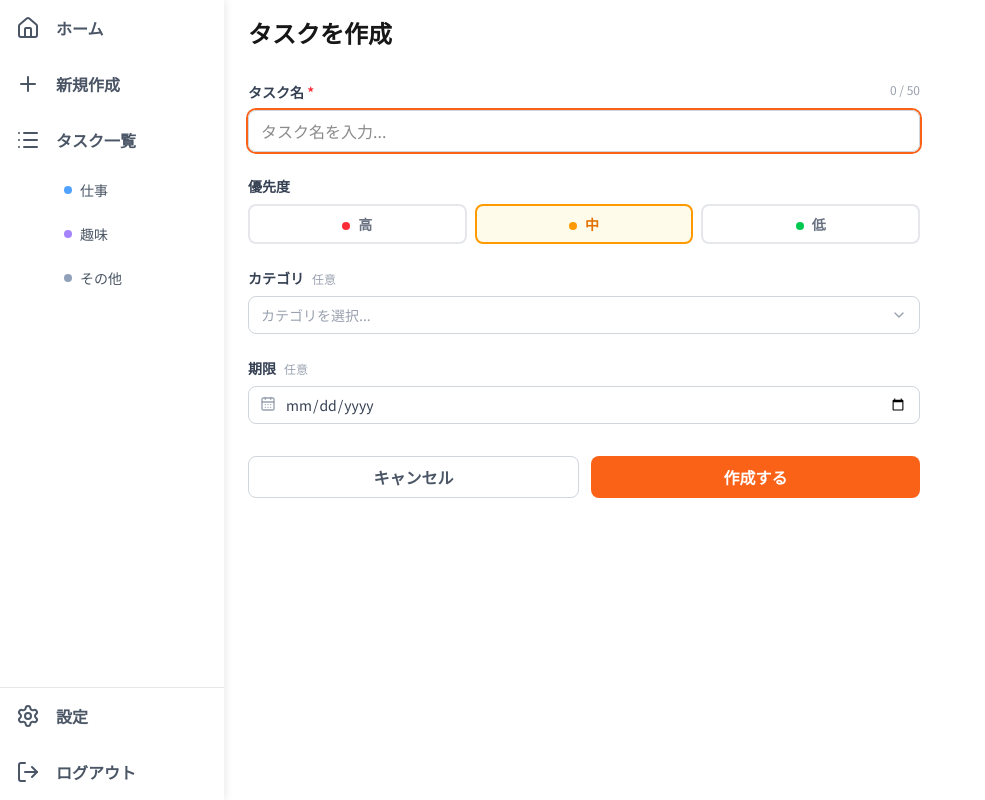
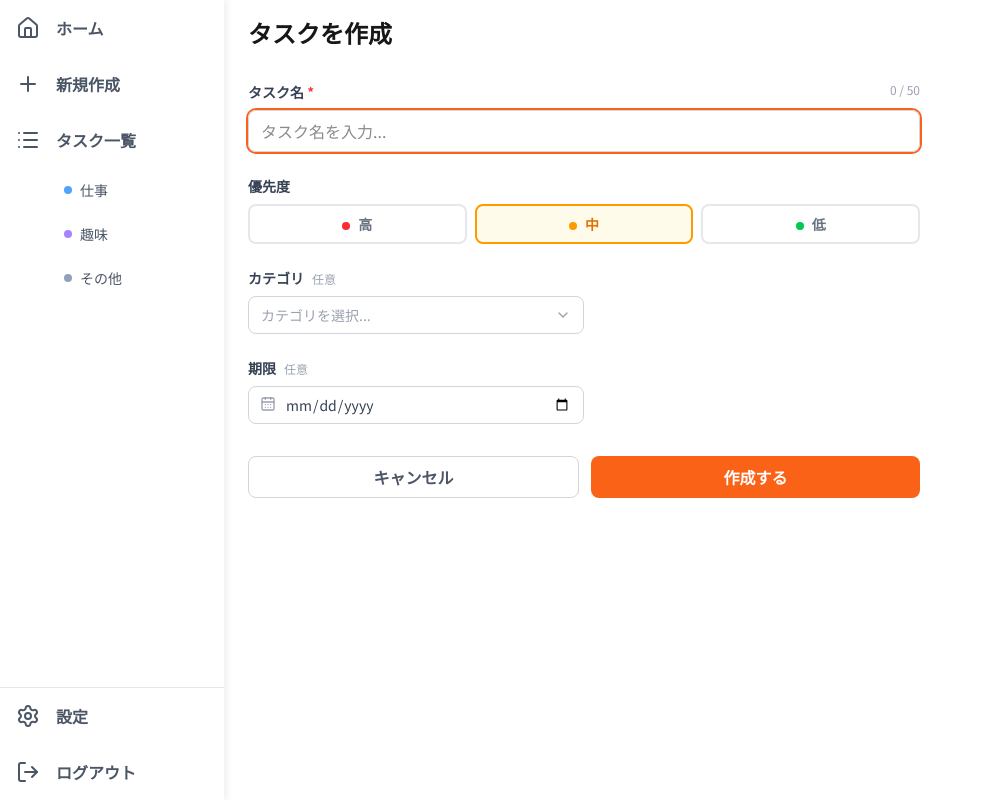
Before and after one commit to RyoAiba/task-board, a Next.js app: page /tasks/new in a window 1280 px wide. Shown: the whole page, without its empty margins (0-985 px from the left). Built offline with nearby package versions, Linux system fonts and the light colour scheme.

Commit message:
カテゴリ削除ボタンの追加とカテゴリ・期限フィールドの幅調整

```diff
--- a/components/CategorySelector.tsx
+++ b/components/CategorySelector.tsx
@@ -1,7 +1,7 @@
 "use client"
 
 import { useState, useEffect, useRef } from "react"
-import { ChevronDown, X } from "lucide-react"
+import { ChevronDown } from "lucide-react"
 import { Category, CATEGORY_DOT_CLASSES } from "../types"
 
 type Props = {
@@ -27,11 +27,11 @@ export function CategorySelector({ categories, value, onChange }: Props) {
   }, [])
 
   return (
-    <div ref={ref} className="relative flex items-center gap-1">
+    <div ref={ref} className="relative">
       <button
         type="button"
         onClick={() => setOpen(prev => !prev)}
-        className="flex-1 flex items-center justify-between px-3 py-2 border border-gray-300 rounded-lg text-sm focus:outline-none focus:ring-2 focus:ring-primary hover:border-gray-400"
+        className="w-full flex items-center justify-between px-3 py-2 border border-gray-300 rounded-lg text-sm focus:outline-none focus:ring-2 focus:ring-primary hover:border-gray-400"
       >
         {selected ? (
           <span className="flex items-center gap-2">
@@ -43,16 +43,6 @@ export function CategorySelector({ categories, value, onChange }: Props) {
         )}
         <ChevronDown size={16} className="text-gray-400" />
       </button>
-
-      {selected && (
-        <button
-          type="button"
-          onClick={() => onChange("")}
-          className="text-gray-300 hover:text-gray-500 p-1"
-        >
-          <X size={14} />
-        </button>
-      )}
 
       {open && (
         <div className="absolute top-full left-0 mt-1 z-50 w-full bg-white rounded-xl shadow-xl p-2">
--- a/components/TaskForm.tsx
+++ b/components/TaskForm.tsx
@@ -99,16 +99,25 @@ export function TaskForm({ mode, initialValues, onSave, onDelete, onCancel }: Pr
       </div>
 
       {/* カテゴリ（任意） */}
-      <div>
+      <div className="w-full sm:w-1/2">
         <label className="block text-sm font-semibold text-gray-700 mb-2">
           カテゴリ
           <span className="text-xs text-gray-400 font-normal ml-2">任意</span>
         </label>
         <CategorySelector categories={categories} value={categoryId} onChange={setCategoryId} />
+        {categoryId && (
+          <button
+            type="button"
+            onClick={() => setCategoryId("")}
+            className="mt-1 text-xs text-gray-400 hover:text-gray-600 underline"
+          >
+            カテゴリを削除
+          </button>
+        )}
       </div>
 
       {/* 期限（任意） */}
-      <div>
+      <div className="w-full sm:w-1/2">
         <label className="block text-sm font-semibold text-gray-700 mb-2">
           期限
           <span className="text-xs text-gray-400 font-normal ml-2">任意</span>
```
